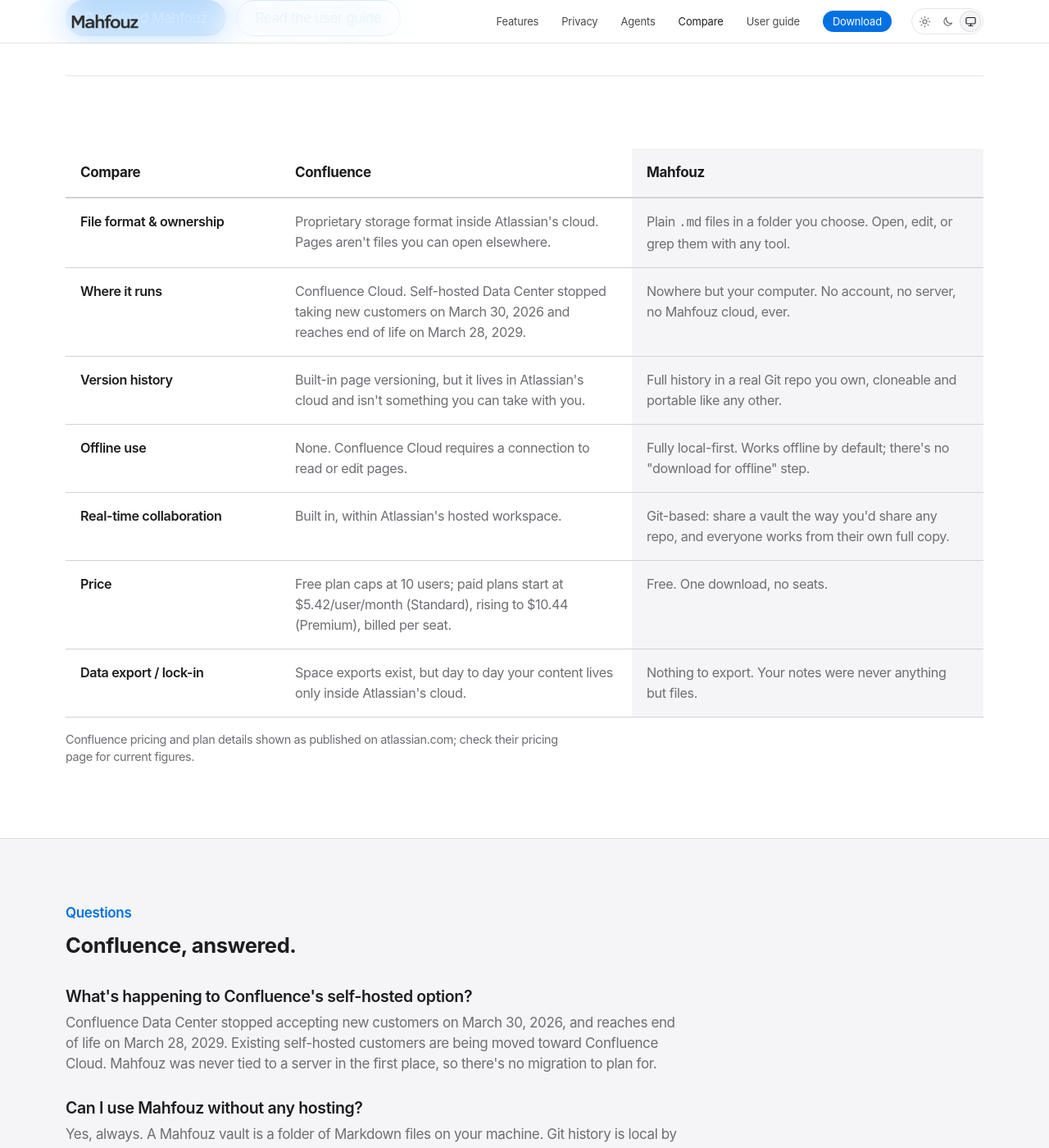
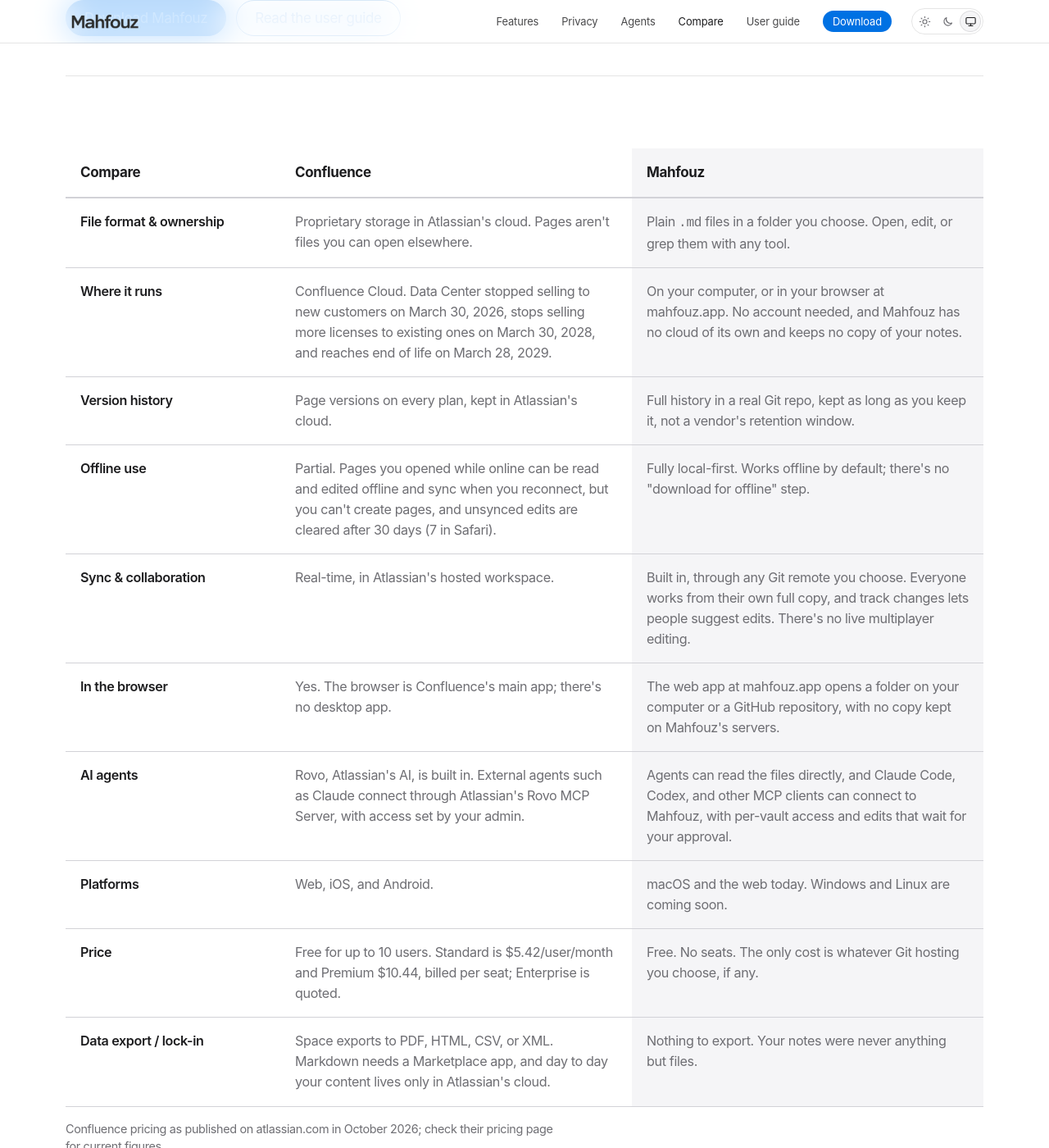
Before and after one commit to mahfouz-app/docs, a Jekyll site: the page compare/mahfouz-vs-confluence/index.html, which Jekyll copies as it is, in a window 1280 px wide and 1400 px high, scrolled down 541 px. Shown: the whole window at 82% size. Built offline with Jekyll 4.4.1, drawn with Linux system fonts in a browser that asks for light colours; some of the changed text lies outside the part shown.

Commit message:
Compare pages: fact-check and expand Confluence, Notion, AppFlowy
Fixes claims that were wrong or out of date as of October 2026:
- Confluence Cloud does work offline, for pages already opened.
- Notion's workspace export (HTML/Markdown/CSV) is on every plan,
  Free included; offline mode now auto-downloads on paid plans.
- AppFlowy runs locally without an account, and its prices changed
  (free cloud is one person, Pro $16/member/month; self-hosting is
  free for one user, then $10/seat).
- "No Mahfouz cloud, ever" no longer holds with the web app and
  publishing; use the privacy page's wording instead.

Brings the three pages up to the Obsidian page's shape: In the
browser, AI agents and Platforms rows, dated pricing notes, and new
FAQs (Notion import, Confluence real-time editing). Adds AI agents
and Platforms rows to the /compare/ table and updates the homepage
AppFlowy card.

Co-Authored-By: Claude Opus 5.5 <noreply@anthropic.com>

```diff
--- a/compare/mahfouz-vs-confluence/index.html
+++ b/compare/mahfouz-vs-confluence/index.html
@@ -6,7 +6,7 @@
     <meta name="color-scheme" content="light dark" />
     <meta
       name="description"
-      content="Mahfouz vs Confluence: no cloud, no server, and no subscription, just plain Markdown files and Git, wherever you choose to keep them."
+      content="Mahfouz vs Confluence: no server and no subscription, just plain Markdown files and Git, wherever you choose to keep them."
     />
     <meta name="theme-color" content="#ffffff" media="(prefers-color-scheme: light)" />
     <meta name="theme-color" content="#000000" media="(prefers-color-scheme: dark)" />
@@ -57,9 +57,9 @@
         <h1 id="compare-title">Mahfouz <span class="compare-vs">vs</span> Confluence</h1>
         <p class="hero-description">
           Confluence keeps your team's knowledge inside Atlassian's cloud,
-          and self-hosting is closing to new customers. Mahfouz needs no
-          cloud, no server, and no subscription: just plain Markdown files
-          and Git, wherever you choose to keep them.
+          and Atlassian is closing its self-hosted option. Mahfouz needs no
+          server and no subscription: just plain Markdown files and Git,
+          wherever you choose to keep them.
         </p>
         <div class="hero-actions">
           <a class="button button-primary" href="/#downloads">Download Mahfouz</a>
@@ -81,44 +81,59 @@
             <tbody>
               <tr>
                 <th scope="row">File format &amp; ownership</th>
-                <td>Proprietary storage format inside Atlassian's cloud. Pages aren't files you can open elsewhere.</td>
+                <td>Proprietary storage in Atlassian's cloud. Pages aren't files you can open elsewhere.</td>
                 <td class="compare-table-mahfouz">Plain <code>.md</code> files in a folder you choose. Open, edit, or grep them with any tool.</td>
               </tr>
               <tr>
                 <th scope="row">Where it runs</th>
-                <td>Confluence Cloud. Self-hosted Data Center stopped taking new customers on March 30, 2026 and reaches end of life on March 28, 2029.</td>
-                <td class="compare-table-mahfouz">Nowhere but your computer. No account, no server, no Mahfouz cloud, ever.</td>
+                <td>Confluence Cloud. Data Center stopped selling to new customers on March 30, 2026, stops selling more licenses to existing ones on March 30, 2028, and reaches end of life on March 28, 2029.</td>
+                <td class="compare-table-mahfouz">On your computer, or in your browser at mahfouz.app. No account needed, and Mahfouz has no cloud of its own and keeps no copy of your notes.</td>
               </tr>
               <tr>
                 <th scope="row">Version history</th>
-                <td>Built-in page versioning, but it lives in Atlassian's cloud and isn't something you can take with you.</td>
-                <td class="compare-table-mahfouz">Full history in a real Git repo you own, cloneable and portable like any other.</td>
+                <td>Page versions on every plan, kept in Atlassian's cloud.</td>
+                <td class="compare-table-mahfouz">Full history in a real Git repo, kept as long as you keep it, not a vendor's retention window.</td>
               </tr>
               <tr>
                 <th scope="row">Offline use</th>
-                <td>None. Confluence Cloud requires a connection to read or edit pages.</td>
+                <td>Partial. Pages you opened while online can be read and edited offline and sync when you reconnect, but you can't create pages, and unsynced edits are cleared after 30 days (7 in Safari).</td>
                 <td class="compare-table-mahfouz">Fully local-first. Works offline by default; there's no "download for offline" step.</td>
               </tr>
               <tr>
-                <th scope="row">Real-time collaboration</th>
-                <td>Built in, within Atlassian's hosted workspace.</td>
-                <td class="compare-table-mahfouz">Git-based: share a vault the way you'd share any repo, and everyone works from their own full copy.</td>
+                <th scope="row">Sync &amp; collaboration</th>
+                <td>Real-time, in Atlassian's hosted workspace.</td>
+                <td class="compare-table-mahfouz">Built in, through any Git remote you choose. Everyone works from their own full copy, and track changes lets people suggest edits. There's no live multiplayer editing.</td>
+              </tr>
+              <tr>
+                <th scope="row">In the browser</th>
+                <td>Yes. The browser is Confluence's main app; there's no desktop app.</td>
+                <td class="compare-table-mahfouz">The web app at mahfouz.app opens a folder on your computer or a GitHub repository, with no copy kept on Mahfouz's servers.</td>
+              </tr>
+              <tr>
+                <th scope="row">AI agents</th>
+                <td>Rovo, Atlassian's AI, is built in. External agents such as Claude connect through Atlassian's Rovo MCP Server, with access set by your admin.</td>
+                <td class="compare-table-mahfouz">Agents can read the files directly, and Claude Code, Codex, and other MCP clients can connect to Mahfouz, with per-vault access and edits that wait for your approval.</td>
+              </tr>
+              <tr>
+                <th scope="row">Platforms</th>
+                <td>Web, iOS, and Android.</td>
+                <td class="compare-table-mahfouz">macOS and the web today. Windows and Linux are coming soon.</td>
               </tr>
               <tr>
                 <th scope="row">Price</th>
-                <td>Free plan caps at 10 users; paid plans start at $5.42/user/month (Standard), rising to $10.44 (Premium), billed per seat.</td>
-                <td class="compare-table-mahfouz">Free. One download, no seats.</td>
+                <td>Free for up to 10 users. Standard is $5.42/user/month and Premium $10.44, billed per seat; Enterprise is quoted.</td>
+                <td class="compare-table-mahfouz">Free. No seats. The only cost is whatever Git hosting you choose, if any.</td>
               </tr>
               <tr>
                 <th scope="row">Data export / lock-in</th>
-                <td>Space exports exist, but day to day your content lives only inside Atlassian's cloud.</td>
+                <td>Space exports to PDF, HTML, CSV, or XML. Markdown needs a Marketplace app, and day to day your content lives only in Atlassian's cloud.</td>
                 <td class="compare-table-mahfouz">Nothing to export. Your notes were never anything but files.</td>
               </tr>
             </tbody>
           </table>
         </div>
         <p class="compare-table-note">
-          Confluence pricing and plan details shown as published on atlassian.com; check their pricing page for current figures.
+          Confluence pricing as published on atlassian.com in October 2026; check their pricing page for current figures.
         </p>
       </section>
 
@@ -130,28 +145,39 @@
             <div class="compare-faq-item">
               <h3>What's happening to Confluence's self-hosted option?</h3>
               <p>
-                Confluence Data Center stopped accepting new customers on
-                March 30, 2026, and reaches end of life on March 28, 2029.
-                Existing self-hosted customers are being moved toward
-                Confluence Cloud. Mahfouz was never tied to a server in the
-                first place, so there's no migration to plan for.
+                Confluence Data Center stopped accepting new customers on March
+                30, 2026. Existing customers can't buy more licenses after March
+                30, 2028, and it reaches end of life on March 28, 2029.
+                Self-hosted customers are being moved toward Confluence Cloud.
+                Mahfouz was never tied to a server in the first place, so there's
+                no migration to plan for.
               </p>
             </div>
             <div class="compare-faq-item">
               <h3>Can I use Mahfouz without any hosting?</h3>
               <p>
-                Yes, always. A Mahfouz vault is a folder of Markdown files on
-                your machine. Git history is local by default; pushing to a
-                remote (GitHub, GitLab, your own server) is optional, never
-                required.
+                Yes, always. A Mahfouz vault is a folder of Markdown files on your
+                machine. Git history is local by default; pushing to a remote
+                (GitHub, GitLab, your own server) is optional, never required. The
+                web app at mahfouz.app works the same way: it opens a folder on
+                your computer or a GitHub repository.
               </p>
             </div>
             <div class="compare-faq-item">
               <h3>Is Confluence's version history the same as Git?</h3>
               <p>
-                No. Confluence's page versioning lives inside Atlassian's
-                cloud and isn't something you can take with you. Mahfouz's
-                history is a real Git repository you own.
+                No. Confluence's page versioning lives inside Atlassian's cloud
+                and isn't something you can take with you. Mahfouz's history is a
+                real Git repository you own.
+              </p>
+            </div>
+            <div class="compare-faq-item">
+              <h3>Does Mahfouz have Confluence's real-time editing?</h3>
+              <p>
+                No. Collaboration happens through Git: everyone works from their
+                own copy, and changes merge through commits. Track changes and
+                comments let people suggest and discuss edits, and you can <a
+                href="/guide/publishing/">publish a note</a> as a public page.
               </p>
             </div>
           </div>
--- a/index.html
+++ b/index.html
@@ -280,7 +280,7 @@ https://mahfouz.app/mcp</pre>
             <a class="home-card" href="/compare/mahfouz-vs-notion/"><h3>Notion</h3><p>Plain files you keep vs. blocks in Notion's cloud database.</p><span class="more">Compare</span></a>
             <a class="home-card" href="/compare/mahfouz-vs-obsidian/"><h3>Obsidian</h3><p>Both use Markdown files. Only Mahfouz builds in Git and a web app.</p><span class="more">Compare</span></a>
             <a class="home-card" href="/compare/mahfouz-vs-confluence/"><h3>Confluence</h3><p>No hosting to run vs. a per-seat cloud subscription.</p><span class="more">Compare</span></a>
-            <a class="home-card" href="/compare/mahfouz-vs-appflowy/"><h3>AppFlowy</h3><p>A server to run vs. plain files that need no server.</p><span class="more">Compare</span></a>
+            <a class="home-card" href="/compare/mahfouz-vs-appflowy/"><h3>AppFlowy</h3><p>An app database and a sync server vs. plain files and Git.</p><span class="more">Compare</span></a>
           </div>
           <p class="home-all"><a class="more" href="/compare/">See them all side by side</a></p>
         </div>
```
Also changed, not shown: compare/index.html (+23 -7 lines), compare/mahfouz-vs-appflowy/index.html (+49 -34 lines), compare/mahfouz-vs-notion/index.html (+42 -21 lines).
